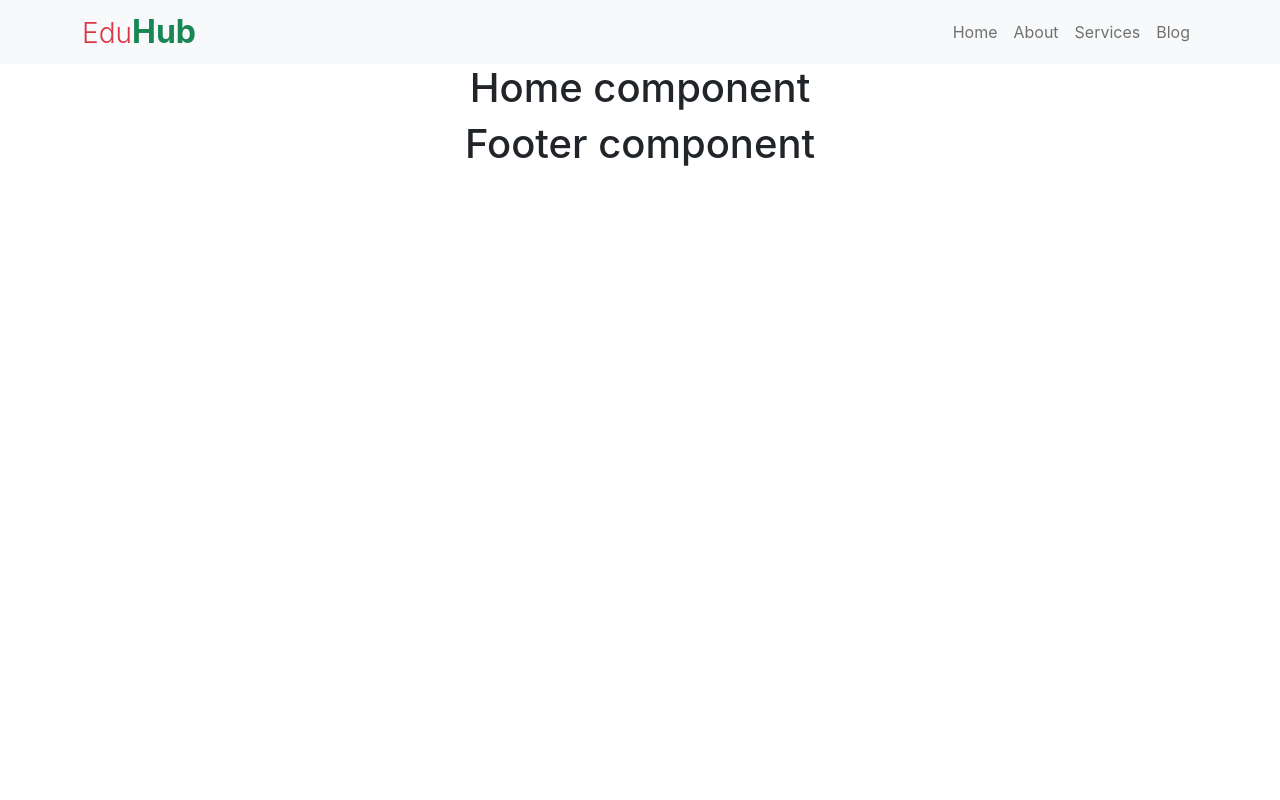
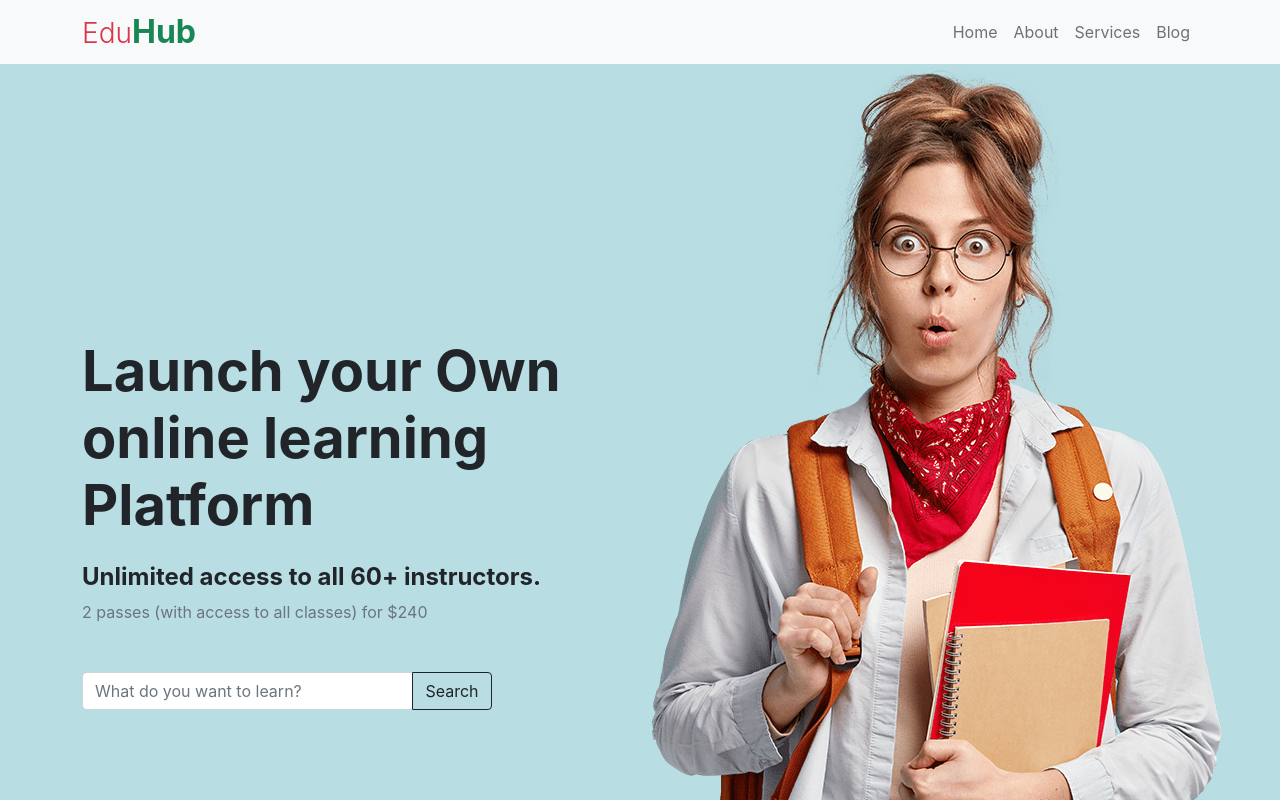
Before and after one commit to tohirRaihan/eduhub, a React (Create React App) app: page /home in a window 1280 px wide. Shown: the top 800 px of the page. Built offline with nearby package versions, Linux system fonts and the light colour scheme.

Commit message:
complete hero component design

```diff
--- a/src/components/Hero/Hero.css
+++ b/src/components/Hero/Hero.css
@@ -0,0 +1,3 @@
+.hero {
+    background: #b8dde3;
+}
--- a/src/components/Hero/Hero.js
+++ b/src/components/Hero/Hero.js
@@ -1,11 +1,43 @@
+import { Col, Container, Image, Row } from 'react-bootstrap';
+import HeroImage from '../../images/hero.png';
 import './Hero.css';
 
 const Hero = () => {
     return (
-        <div>
-            <h1>Hero component</h1>
-        </div>
+        <section className="hero">
+            <Container>
+                <Row className="align-items-center text-start">
+                    <Col xs={12} md={6}>
+                        <h1 className="hero-title display-4 fw-bold text-start">
+                            Launch your Own online learning Platform
+                        </h1>
+                        <h4 className="fw-bold mt-4">
+                            Unlimited access to all 60+ instructors.
+                        </h4>
+                        <p className="text-muted">
+                            2 passes (with access to all classes) for $240
+                        </p>
+                        <div className="input-group my-5 w-75">
+                            <input
+                                type="text"
+                                className="form-control"
+                                placeholder="What do you want to learn?"
+                            />
+                            <button
+                                className="btn btn-outline-dark"
+                                type="button"
+                            >
+                                Search
+                            </button>
+                        </div>
+                    </Col>
+                    <Col xs={12} md={6}>
+                        <Image src={HeroImage} rounded />
+                    </Col>
+                </Row>
+            </Container>
+        </section>
     );
-}
+};
 
 export default Hero;
--- a/src/components/Home/Home.js
+++ b/src/components/Home/Home.js
@@ -1,10 +1,11 @@
+import Hero from '../Hero/Hero';
 import './Home.css';
 
 const Home = () => {
     return (
-        <div>
-            <h1>Home component</h1>
-        </div>
+        <main>
+            <Hero></Hero>
+        </main>
     );
 }
 
```
